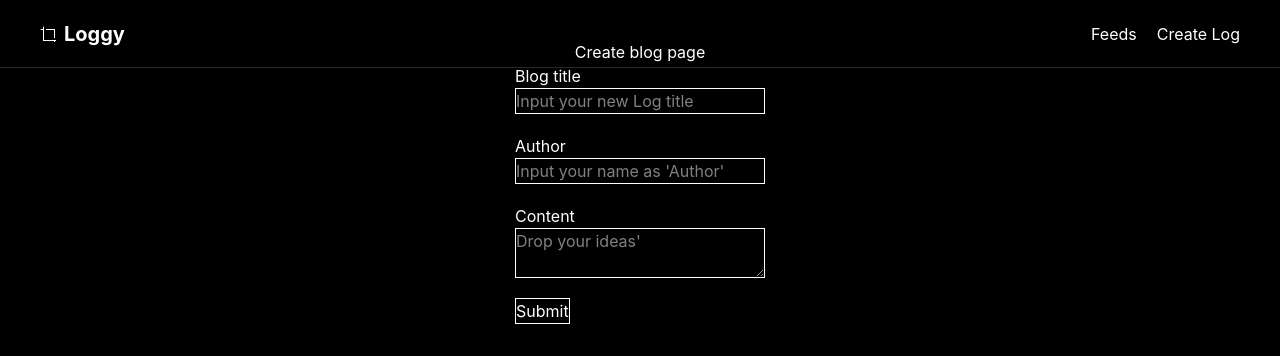
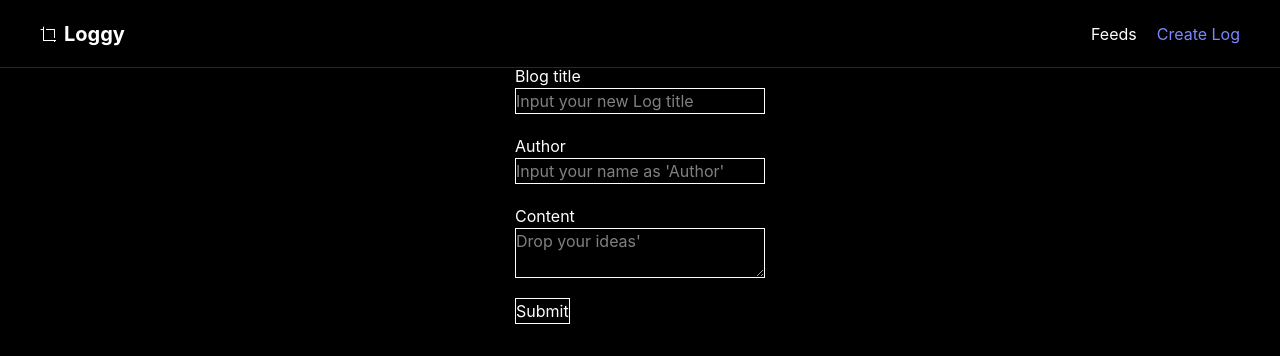
Before and after one commit to Novpa/backendless-blog, a React (Vite) app in the folder backendless-blog/: page /admin/dashboard in a window 1280 px wide. Shown: the top 356 px of the page. Built offline with nearby package versions, Linux system fonts and the light colour scheme; what backendless would draw is missing.

Commit message:
styling navbar

```diff
--- a/backendless-blog/src/ui/Navbar.tsx
+++ b/backendless-blog/src/ui/Navbar.tsx
@@ -4,7 +4,7 @@ import { BsCrop } from "react-icons/bs";
 function Navbar() {
   return (
     <nav
-      className="fixed border-b border-stone-800 w-full top-0 left-0 flex justify-between px-10 h-17 items-center
+      className="fixed border-b border-stone-800 bg-black w-full top-0 left-0 flex justify-between px-10 h-17 items-center
     ">
       <div>
         <NavLink to="/">
@@ -15,8 +15,16 @@ function Navbar() {
         </NavLink>
       </div>
       <div className="flex gap-5 text-normal">
-        <NavLink to="feeds">Feeds</NavLink>
-        <NavLink to="admin/dashboard">Create Log</NavLink>
+        <NavLink
+          to="feeds"
+          className={({ isActive }) => (isActive ? "text-indigo-400" : "")}>
+          Feeds
+        </NavLink>
+        <NavLink
+          to="admin/dashboard"
+          className={({ isActive }) => (isActive ? "text-indigo-400" : "")}>
+          Create Log
+        </NavLink>
       </div>
     </nav>
   );
```
